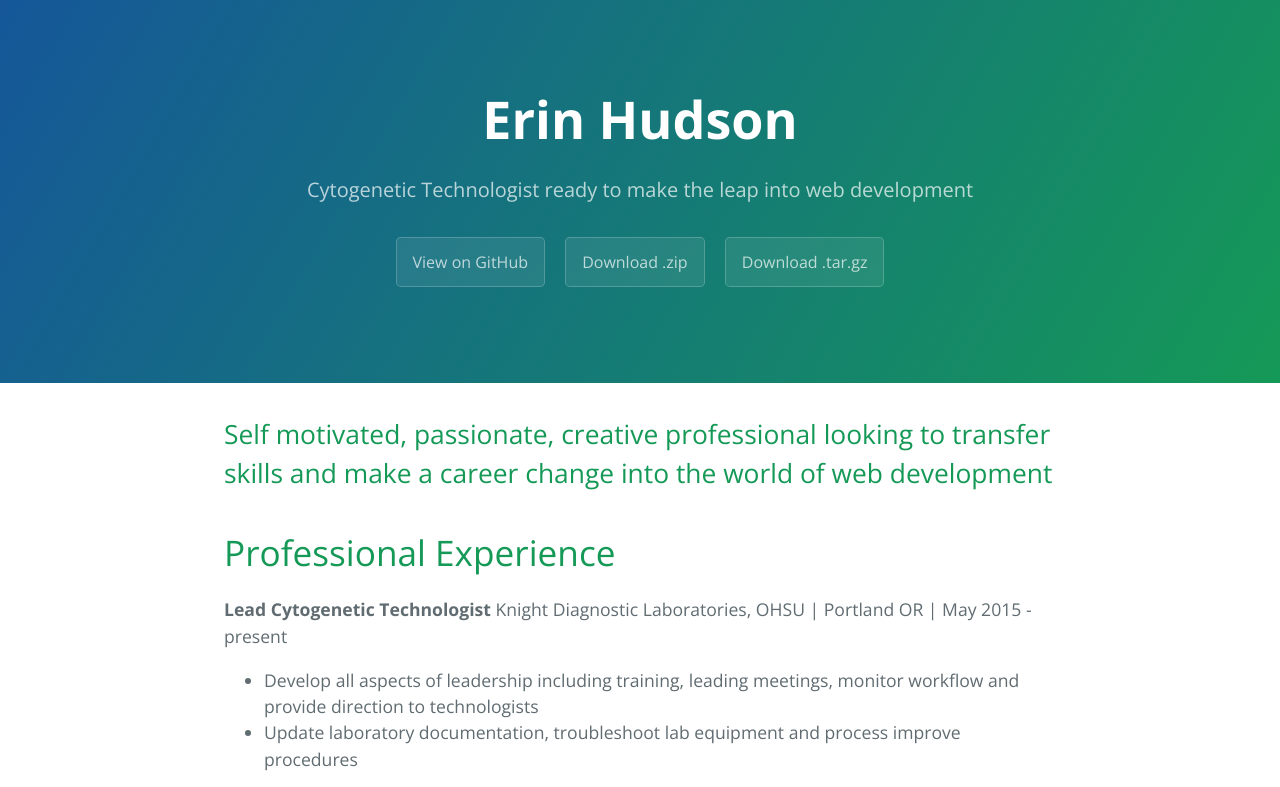
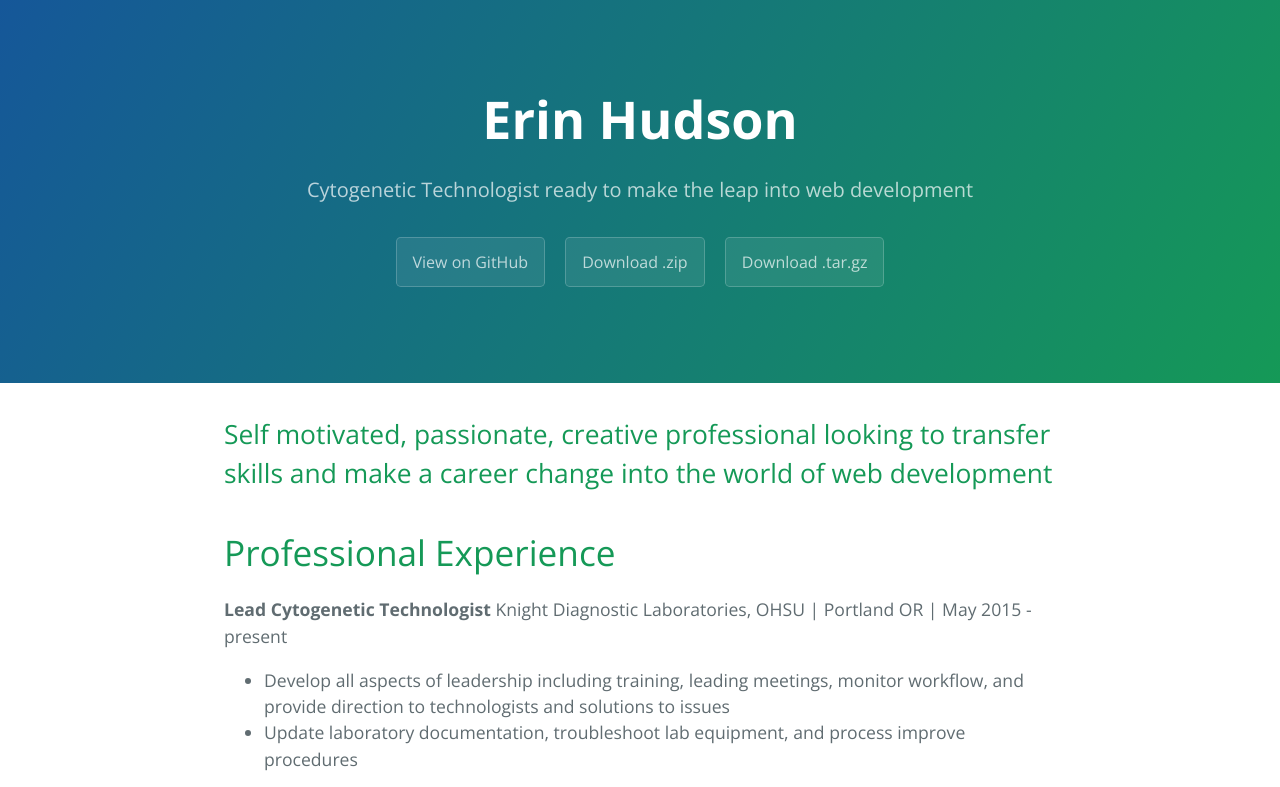
Before and after one commit to EHudson925/resume, a plain HTML site: page index.html in a window 1280 px wide. Shown: the top 787 px of the page. Drawn offline with nearby package versions, Linux system fonts and the light colour scheme.

```diff
--- a/index.html
+++ b/index.html
@@ -28,8 +28,8 @@
 <p><strong>Lead Cytogenetic Technologist</strong> Knight Diagnostic Laboratories, OHSU | Portland OR | May 2015 - present</p>
 
 <ul>
-<li>Develop all aspects of leadership including training, leading meetings, monitor workflow and provide direction to technologists</li>
-<li>Update laboratory documentation, troubleshoot lab equipment and process improve procedures</li>
+<li>Develop all aspects of leadership including training, leading meetings, monitor workflow, and provide direction to technologists and solutions to issues</li>
+<li>Update laboratory documentation, troubleshoot lab equipment, and process improve procedures</li>
 </ul>
 
 <p><strong>Cytogenetic Technologist</strong> Knight Diagnostic Laboratories, OHSU | Portland, OR | Sept. 2011 - May 2015</p>
```
Also changed, not shown: params.json (+1 -1 lines).
